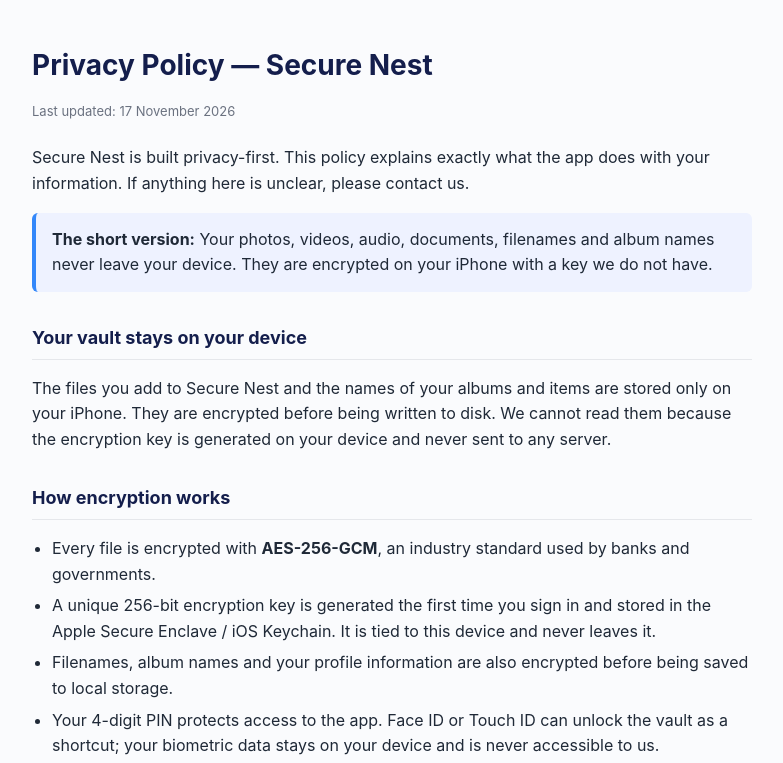
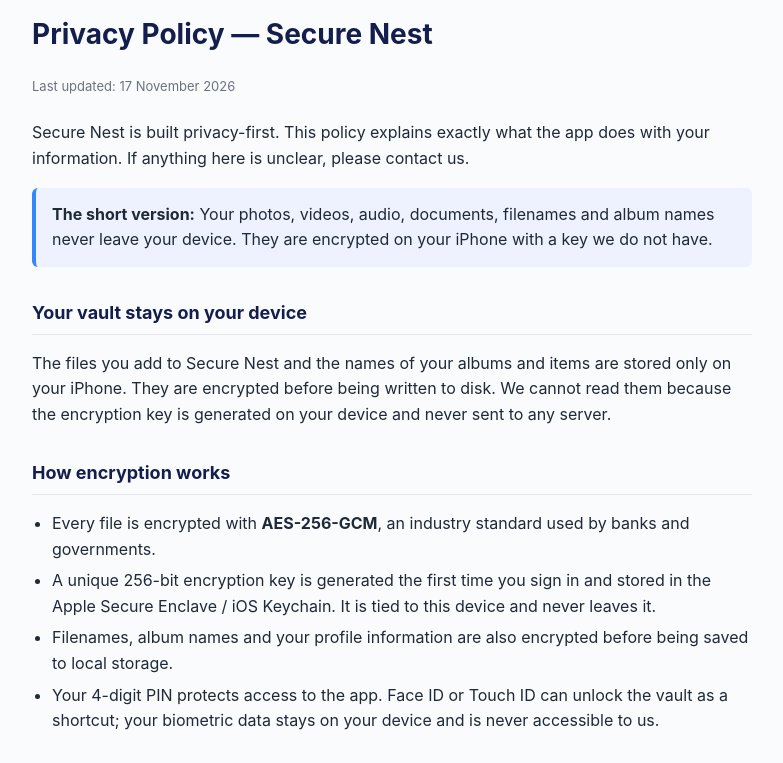
Before and after one commit to securenestdev/SecureNestPrivacy, a plain HTML site: page index.html in a window 1280 px wide. Shown: the top 763 px of the page, without its empty margins (248-1031 px from the left). Drawn offline with Linux system fonts and the light colour scheme.

Commit message:
Update index.html

```diff
--- a/index.html
+++ b/index.html
@@ -10,7 +10,7 @@
             font-family: -apple-system, BlinkMacSystemFont, "Segoe UI", Helvetica, Arial, sans-serif;
             max-width: 760px;
             margin: 0 auto;
-            padding: 24px 20px 80px;
+            padding: 8px 20px 80px;
             line-height: 1.6;
             color: #1f2937;
             background: #fafbfd;
@@ -18,7 +18,7 @@
         h1 {
             color: #141E4C;
             font-size: 28px;
-            margin-bottom: 4px;
+            margin-top: 4px;
         }
         h2 {
             color: #141E4C;
```
